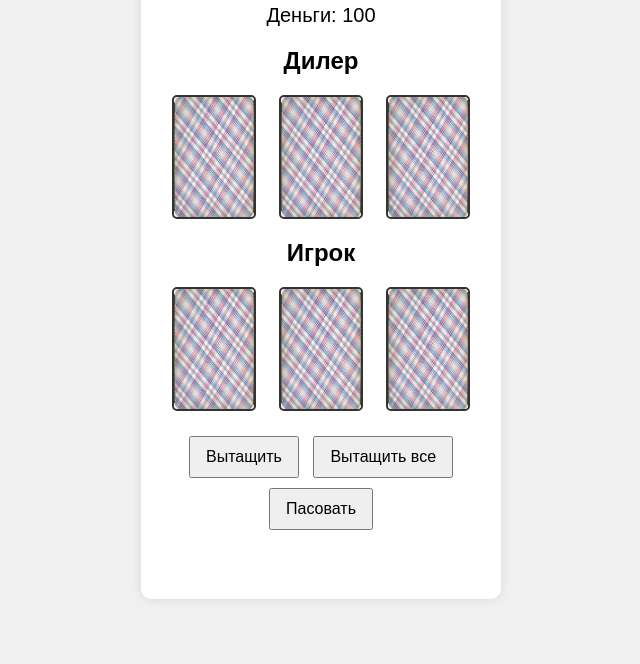
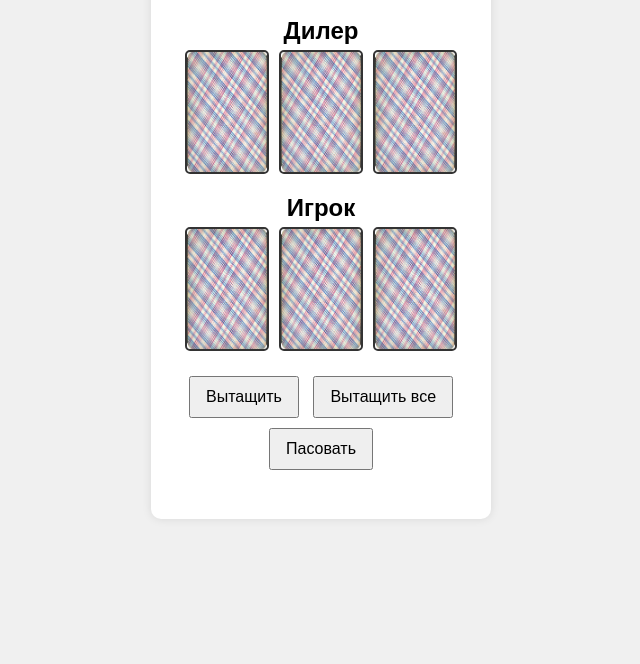
Before and after one commit to SSD-Dean/21cas, a plain HTML site: page index.html in a window 1280 px wide. Shown: the part 136-800 px from the top of the page, without its empty margins (319-959 px from the left). Drawn offline with Linux system fonts and the light colour scheme.

Commit message:
Update style.css

```diff
--- a/static/style.css
+++ b/static/style.css
@@ -7,8 +7,8 @@
 
 .game-container {
   width: 320px;
-  margin: 40px auto;
-  padding: 20px;
+  margin: 20px auto;
+  padding: 10px;
   background-color: #fff;
   text-align: center;
   border-radius: 10px;
@@ -16,14 +16,25 @@
 }
 
 .money {
+  margin-bottom: 10px;
+  font-size: 20px;
+}
+
+.dealer-container,
+.player-container {
   margin-bottom: 20px;
-  font-size: 20px;
+}
+
+.dealer-container h2,
+.player-container h2 {
+  margin-bottom: 5px;
 }
 
 .cards-container {
   display: flex;
-  justify-content: space-around;
-  margin-bottom: 20px;
+  justify-content: center;
+  gap: 10px;
+  margin-bottom: 10px;
 }
 
 .card {
@@ -49,7 +60,7 @@
 }
 
 .message {
-  margin-top: 20px;
+  margin-top: 10px;
   font-size: 18px;
   min-height: 24px;
 }
```
